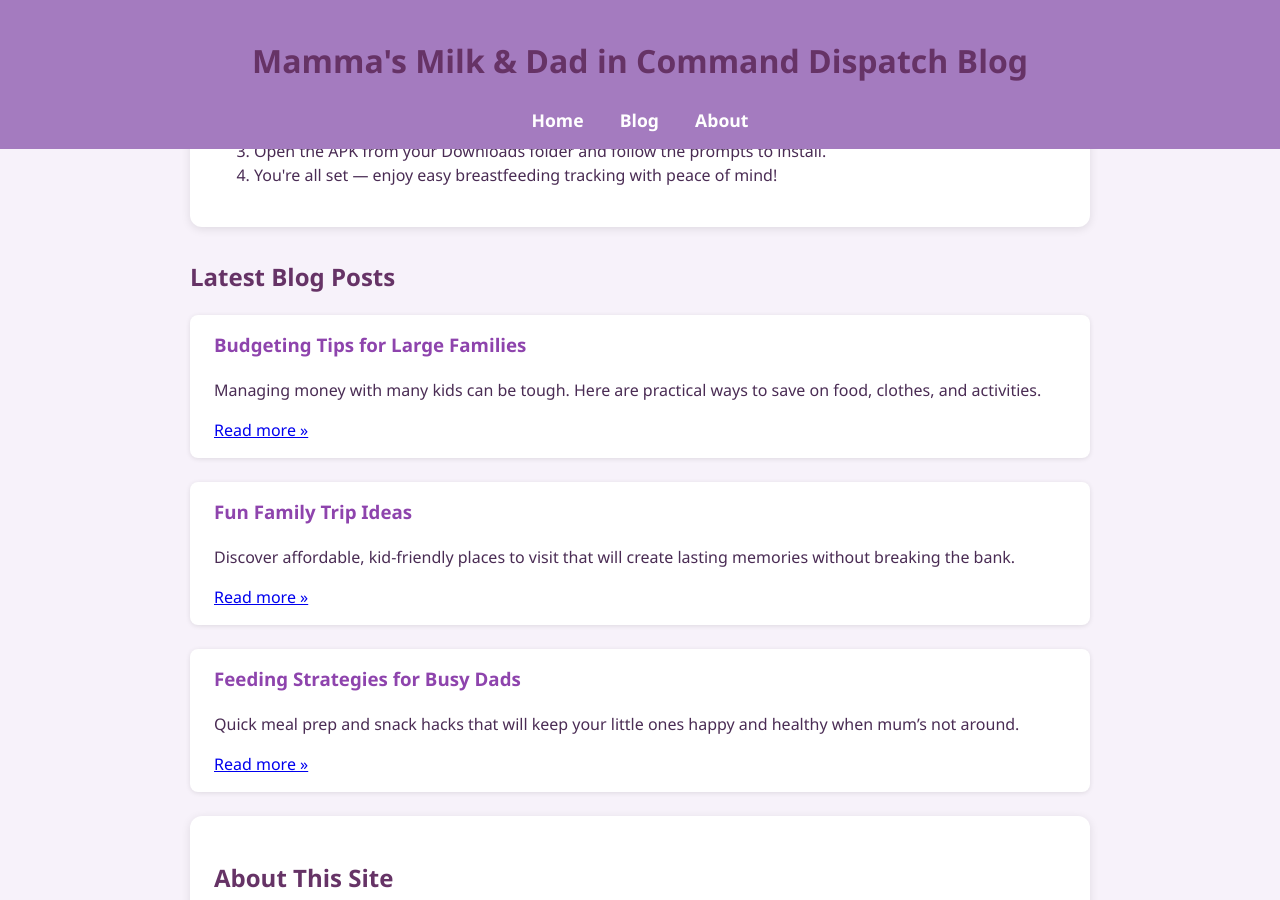
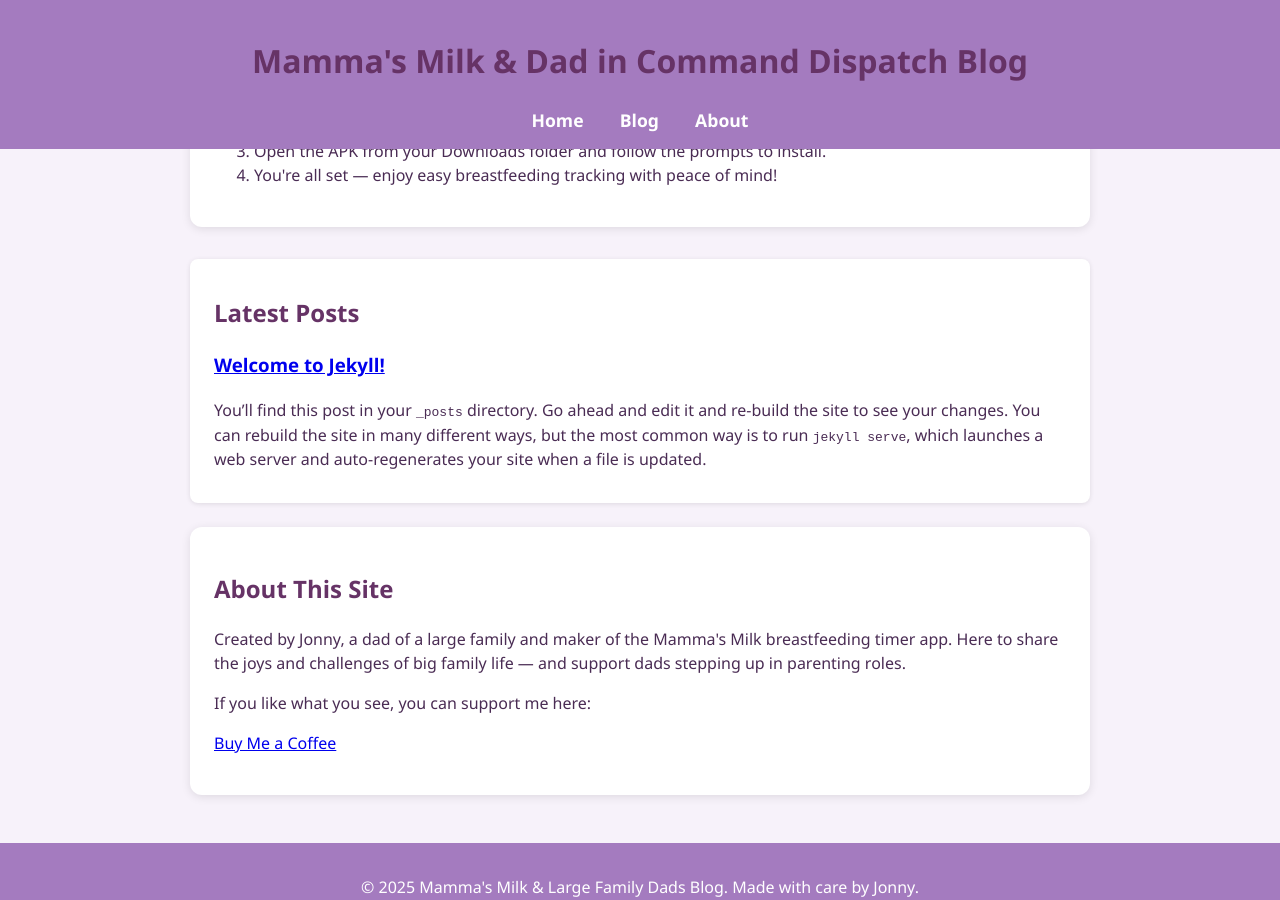
Before and after one commit to dadincommand/dadincommand.github.io, a Jekyll site: the page built from index.html, in a window 1280 px wide and 900 px high, scrolled down 643 px. Built offline with Jekyll 4.4.1, drawn with Linux system fonts in a browser that asks for light colours.

Commit message:
Fix: add post layout and ensure posts directory is set up

```diff
--- a/index.html
+++ b/index.html
@@ -25,25 +25,14 @@ title: Welcome to Dad in Command
   </ol>
 </section>
 
-<section id="blog">
-  <h2>Latest Blog Posts</h2>
-  <article class="blog-post">
-    <h3>Budgeting Tips for Large Families</h3>
-    <p>Managing money with many kids can be tough. Here are practical ways to save on food, clothes, and activities.</p>
-    <a href="#readmore1">Read more &raquo;</a>
-  </article>
-
-  <article class="blog-post">
-    <h3>Fun Family Trip Ideas</h3>
-    <p>Discover affordable, kid-friendly places to visit that will create lasting memories without breaking the bank.</p>
-    <a href="#readmore2">Read more &raquo;</a>
-  </article>
-
-  <article class="blog-post">
-    <h3>Feeding Strategies for Busy Dads</h3>
-    <p>Quick meal prep and snack hacks that will keep your little ones happy and healthy when mum’s not around.</p>
-    <a href="#readmore3">Read more &raquo;</a>
-  </article>
+<section id="blog" class="blog-post">
+  <h2>Latest Posts</h2>
+  {% for post in site.posts %}
+    <article>
+      <h3><a href="{{ post.url }}">{{ post.title }}</a></h3>
+      <p>{{ post.excerpt }}</p>
+    </article>
+  {% endfor %}
 </section>
 
 <section id="about" class="intro">
```
